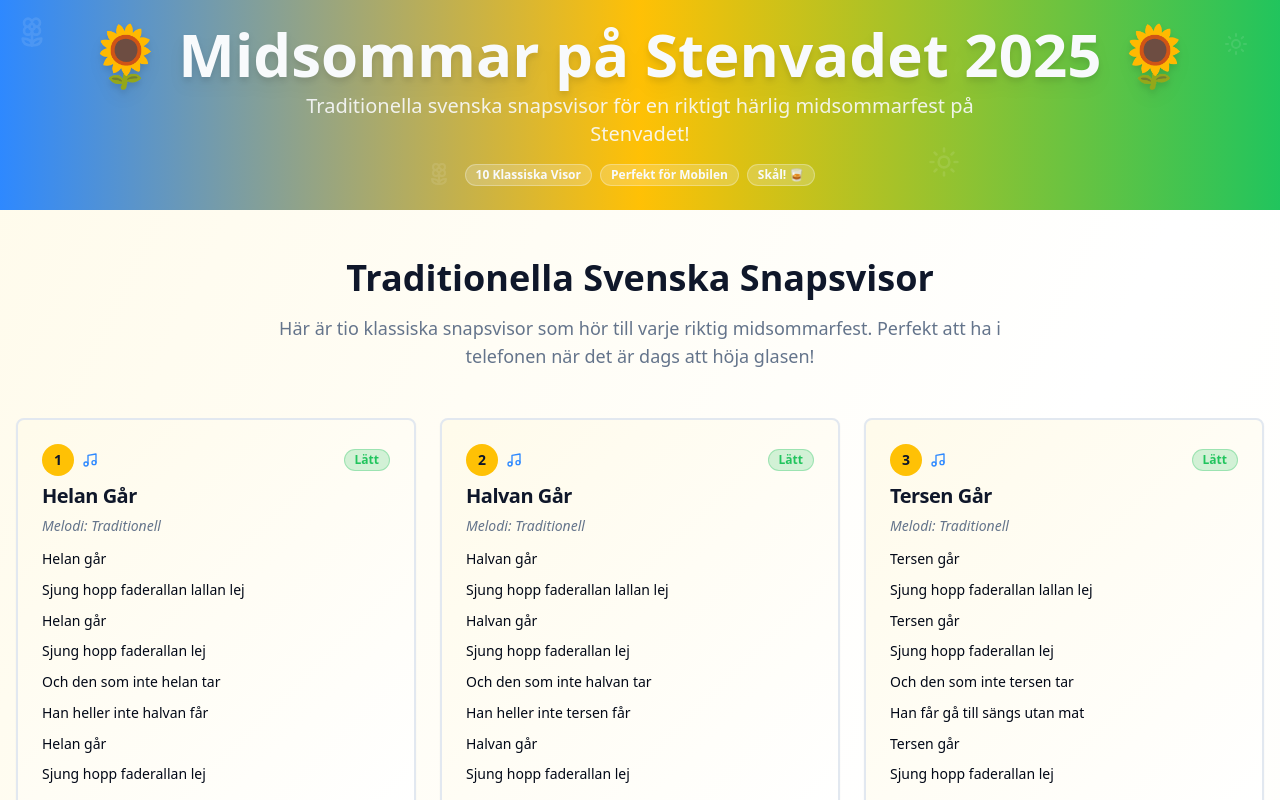
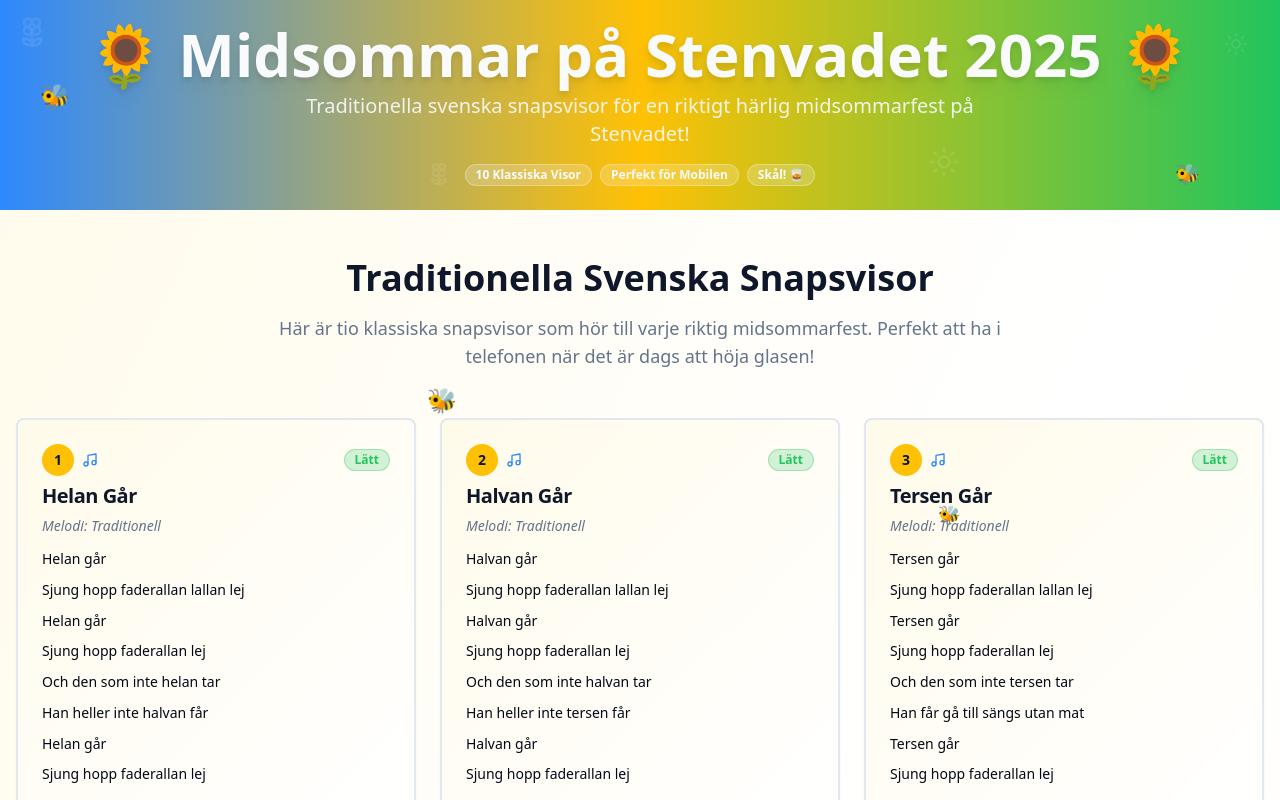
Before and after one commit to Linkanz/midsommar-visor-gl, a React (Vite) app: page / in a window 1280 px wide. Shown: the top 800 px of the page. Built offline with nearby package versions, Linux system fonts and the light colour scheme.

Commit message:
Add flying bees animation
Add flying bees to the page.

```diff
--- /dev/null
+++ b/src/components/FlyingBee.tsx
@@ -0,0 +1,23 @@
+export const FlyingBee = ({
+  className = "",
+  size = "text-2xl",
+  animationDuration = "8s",
+  delay = "0s"
+}: {
+  className?: string;
+  size?: string;
+  animationDuration?: string;
+  delay?: string;
+}) => {
+  return (
+    <div
+      className={`absolute ${size} select-none pointer-events-none z-20 ${className}`}
+      style={{
+        animation: `fly-around ${animationDuration} ease-in-out infinite`,
+        animationDelay: delay,
+      }}
+    >
+      🐝
+    </div>
+  );
+};
--- a/src/pages/Index.tsx
+++ b/src/pages/Index.tsx
@@ -1,6 +1,7 @@
 import { Header } from "@/components/Header";
 import { SongCard } from "@/components/SongCard";
 import { Footer } from "@/components/Footer";
+import { FlyingBee } from "@/components/FlyingBee";
 import { midsummerSongs } from "@/data/songs";
 import { Button } from "@/components/ui/button";
 import { ScrollArea } from "@/components/ui/scroll-area";
@@ -24,7 +25,15 @@ const Index = () => {
   };
 
   return (
-    <div className="min-h-screen bg-gradient-to-br from-midsummer-light via-background to-midsummer-light/50">
+    <div className="min-h-screen bg-gradient-to-br from-midsummer-light via-background to-midsummer-light/50 relative overflow-hidden">
+      {/* Flying Bees */}
+      <FlyingBee className="top-20 left-10" animationDuration="10s" delay="0s" />
+      <FlyingBee className="top-40 right-20" animationDuration="14s" delay="2s" size="text-xl" />
+      <FlyingBee className="top-96 left-1/3" animationDuration="12s" delay="4s" />
+      <FlyingBee className="top-[500px] right-1/4" animationDuration="16s" delay="1s" size="text-lg" />
+      <FlyingBee className="bottom-96 left-20" animationDuration="11s" delay="6s" />
+      <FlyingBee className="bottom-40 right-10" animationDuration="13s" delay="3s" size="text-2xl" />
+
       <Header />
 
       <main className="container mx-auto px-4 py-12">
--- a/tailwind.config.ts
+++ b/tailwind.config.ts
@@ -102,6 +102,21 @@ export default {
 				'fade-in-up': {
 					'0%': { opacity: '0', transform: 'translateY(20px)' },
 					'100%': { opacity: '1', transform: 'translateY(0)' }
+				},
+				'fly-around': {
+					'0%': { transform: 'translate(0, 0) rotate(0deg)' },
+					'25%': { transform: 'translate(100px, -50px) rotate(90deg)' },
+					'50%': { transform: 'translate(200px, 20px) rotate(180deg)' },
+					'75%': { transform: 'translate(50px, 80px) rotate(270deg)' },
+					'100%': { transform: 'translate(0, 0) rotate(360deg)' }
+				},
+				'fly-zigzag': {
+					'0%': { transform: 'translate(0, 0)' },
+					'20%': { transform: 'translate(80px, -30px)' },
+					'40%': { transform: 'translate(-40px, 60px)' },
+					'60%': { transform: 'translate(120px, 30px)' },
+					'80%': { transform: 'translate(-80px, -20px)' },
+					'100%': { transform: 'translate(0, 0)' }
 				}
 			},
 			animation: {
@@ -109,7 +124,9 @@ export default {
 				'accordion-up': 'accordion-up 0.2s ease-out',
 				'float': 'float 3s ease-in-out infinite',
 				'bounce-gentle': 'bounce-gentle 2s ease-in-out infinite',
-				'fade-in-up': 'fade-in-up 0.6s ease-out'
+				'fade-in-up': 'fade-in-up 0.6s ease-out',
+				'fly-around': 'fly-around 12s ease-in-out infinite',
+				'fly-zigzag': 'fly-zigzag 8s ease-in-out infinite'
 			}
 		}
 	},
```
